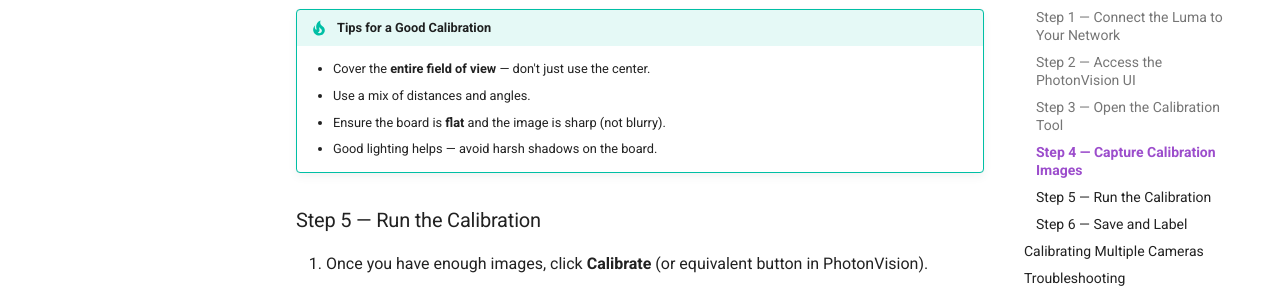
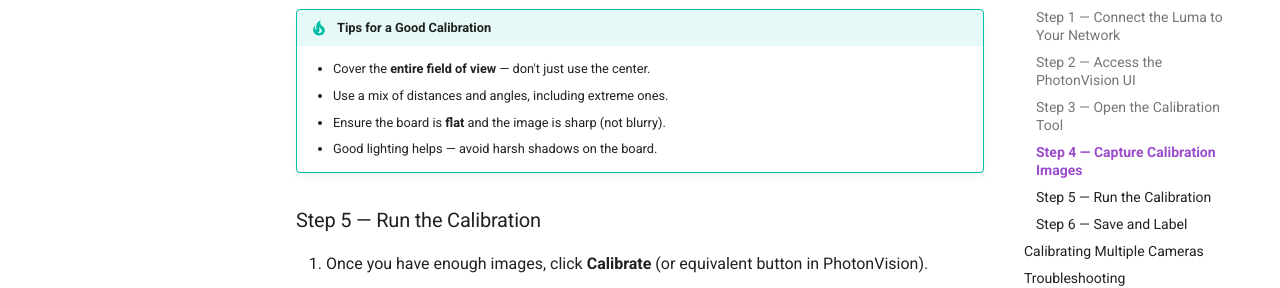
Before and after one commit to FRC5892/Luma-Docs, an MkDocs documentation site: the page built from docs/guides/calibration.md, in a window 1280 px wide and 900 px high, scrolled down 2019 px. Shown: the part 172-460 px from the top of the window. Built offline with MkDocs 1.6.1 and Material for MkDocs 9.7.7, drawn with Linux system fonts in a browser that asks for light colours; comment, search, counter and statistics services are not loaded.

Commit message:
Enhance tips for good calibration
Clarified the instruction on using a mix of distances and angles for calibration.

```diff
--- a/docs/guides/calibration.md
+++ b/docs/guides/calibration.md
@@ -76,7 +76,7 @@ Without calibration, AprilTag pose estimates will be inaccurate.
 
 !!! tip "Tips for a Good Calibration"
     - Cover the **entire field of view** — don't just use the center.
-    - Use a mix of distances and angles.
+    - Use a mix of distances and angles, including extreme ones.
     - Ensure the board is **flat** and the image is sharp (not blurry).
     - Good lighting helps — avoid harsh shadows on the board.
 
```
